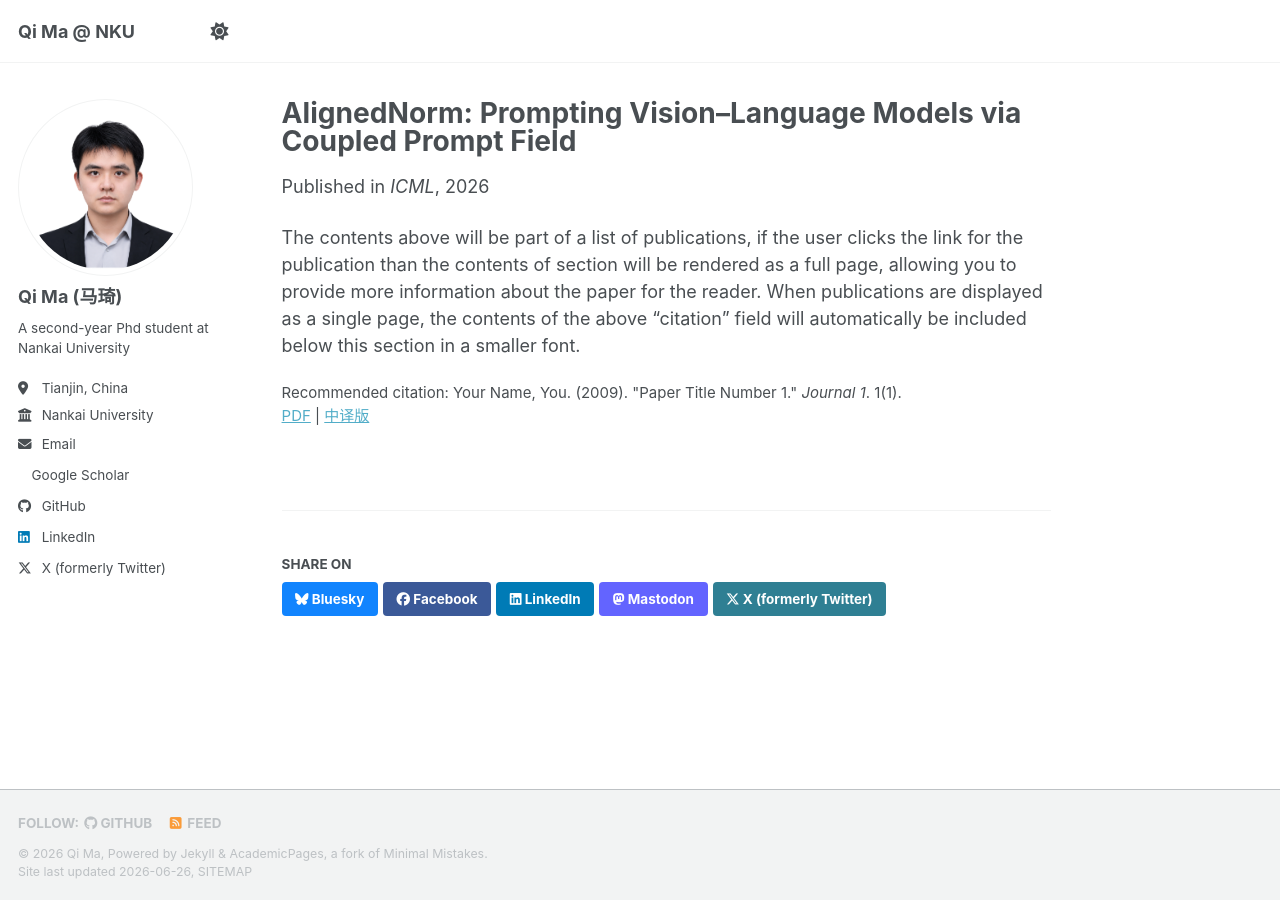
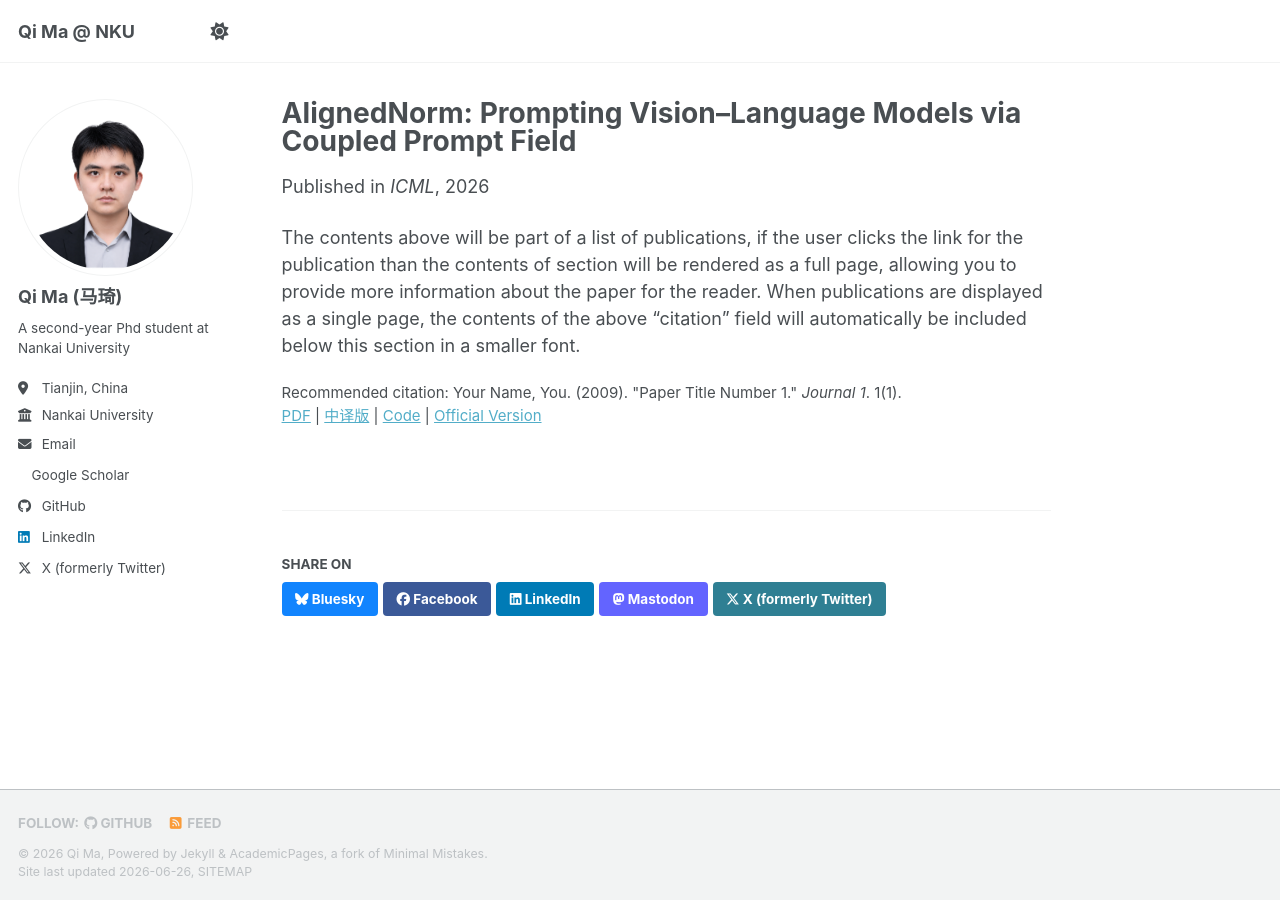
Before and after one commit to QByteM/QByteM.github.io, a Jekyll site: the page built from _publications/2026-06-26-paper-title-number-1.md, in a window 1280 px wide. Built offline with Jekyll 4.4.1, drawn with Linux system fonts in a browser that asks for light colours; a style sheet for code colours, icons or effects is not loaded; some of the changed lines change nothing that is shown.

```diff
--- a/_publications/2026-06-26-paper-title-number-1.md
+++ b/_publications/2026-06-26-paper-title-number-1.md
@@ -6,14 +6,14 @@
 excerpt: 'This paper is about the number 1. The number 2 is left for future work.'
 date: 2026-06-26
 venue: 'ICML'
-slidesurl: '/qima/files/slides1.pdf'
-paperurl: '/qima/files/AlignedNorm_EN.pdf'
-paperurl_cn: '/qima/files/AlignedNorm_CN.pdf'
+slidesurl: '/files/AlignedNorm_slide.pptx'
+paperurl: '/files/AlignedNorm_EN.pdf'
+paperurl_cn: '/files/AlignedNorm_CN.pdf'
 projectpageurl:
 interpretationurl_cn:
-codeurl:
-officialurl:
-bibtexurl: '/qima/files/bibtex_AlignedNorm.bib'
+codeurl: 'https://github.com/QByteM/AlignedNorm'
+officialurl: 'https://openreview.net/forum?id=aQAWAtrxxe'
+bibtexurl: '/files/bibtex_AlignedNorm.bib'
 citation: 'Your Name, You. (2009). &quot;Paper Title Number 1.&quot; <i>Journal 1</i>. 1(1).'
 ---
 The contents above will be part of a list of publications, if the user clicks the link for the publication than the contents of section will be rendered as a full page, allowing you to provide more information about the paper for the reader. When publications are displayed as a single page, the contents of the above "citation" field will automatically be included below this section in a smaller font.
```
Also changed, not shown: 1 other file.
